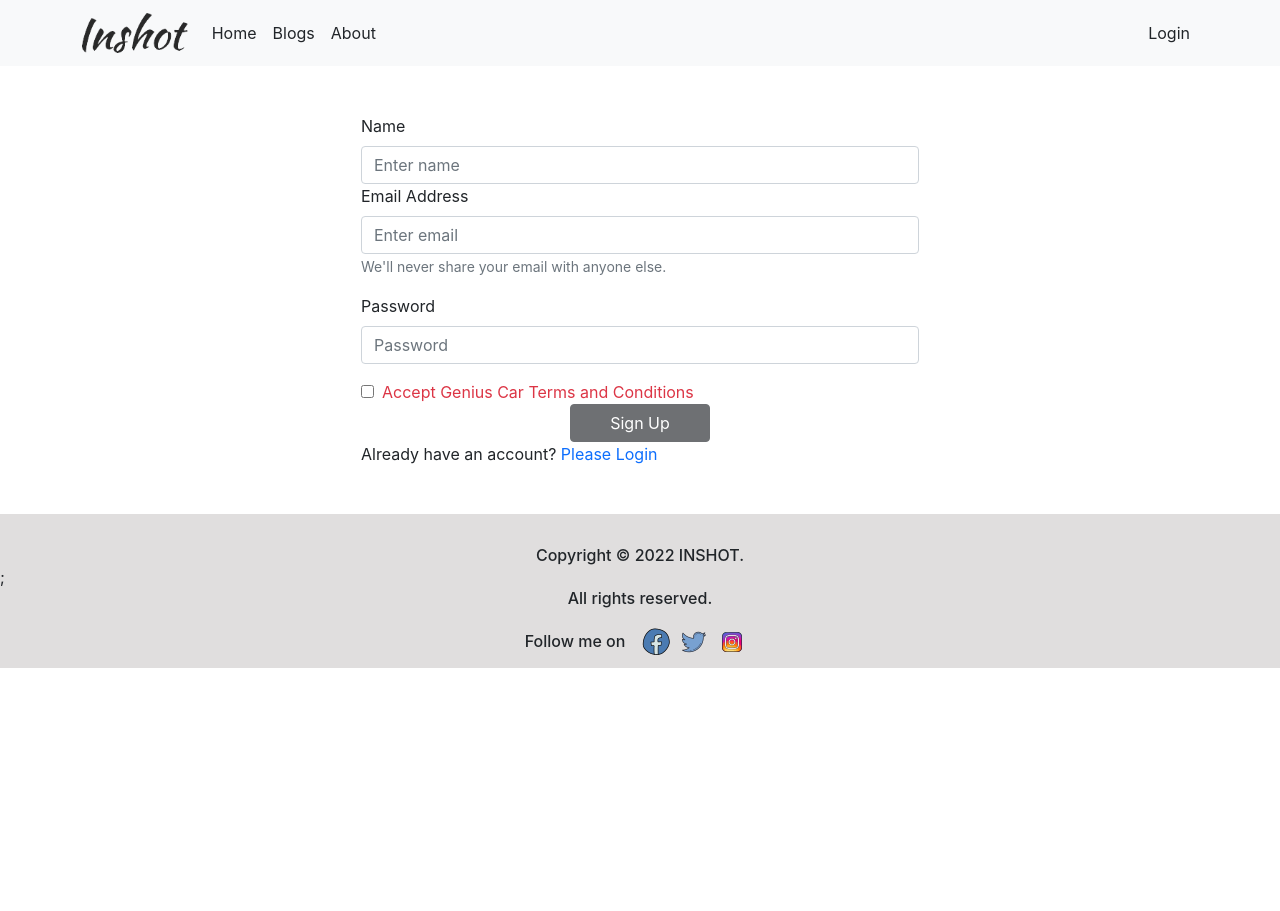
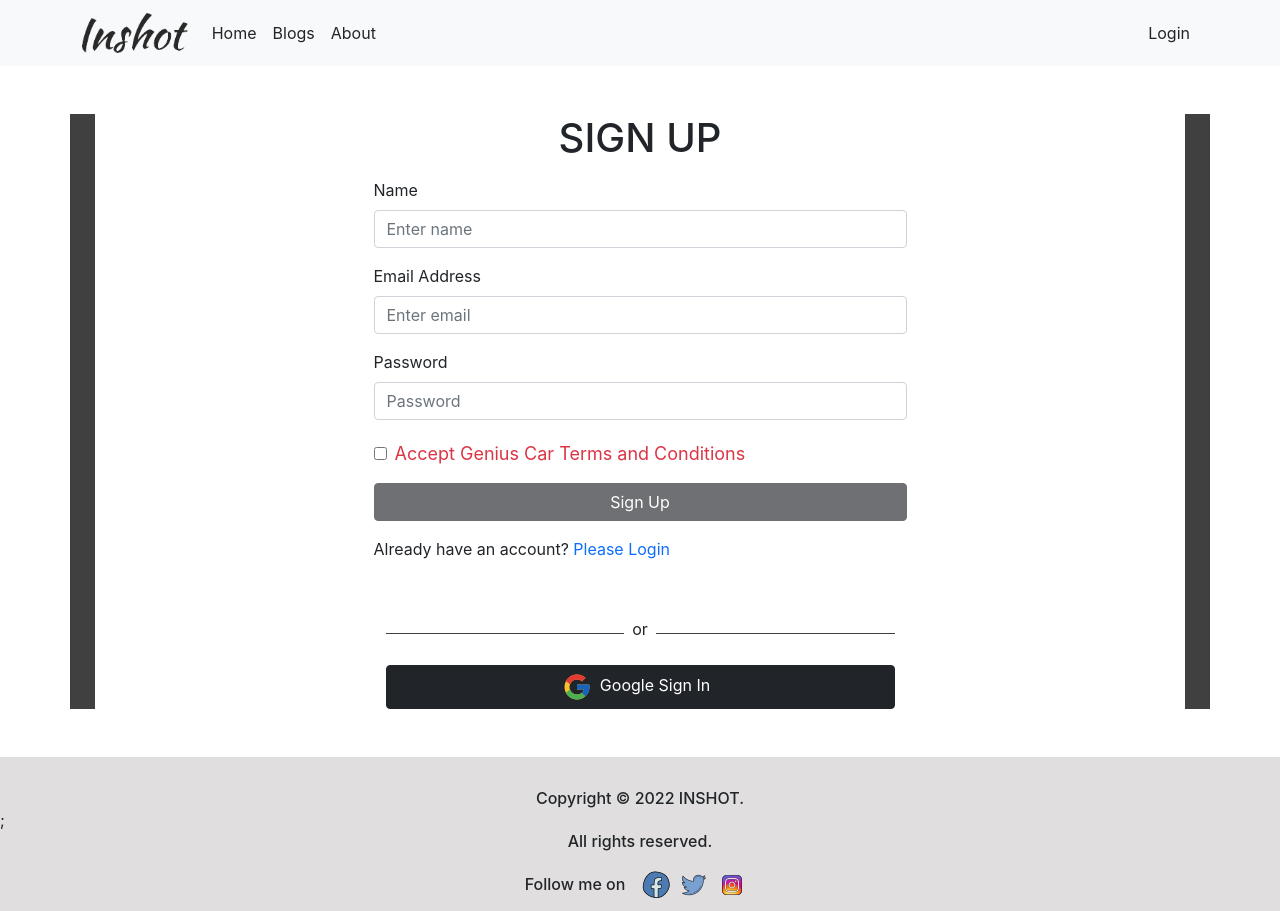
Before and after one commit to SunjidaAkter/photographer, a React (Create React App) app: page /signUp in a window 1280 px wide. Before the commit the page ends 800 px from the top, so only its background shows below. Built offline with nearby package versions, Linux system fonts and the light colour scheme; no server answers.

Commit message:
login page done

```diff
--- a/src/Pages/Home/Banner/Banner.css
+++ b/src/Pages/Home/Banner/Banner.css
@@ -15,10 +15,10 @@
 
 @media only screen and (max-width:688px) {
     .head {
-        font-size: 30px;
+        font-size: 15px;
     }
 
     .para {
-        font-size: 20px;
+        font-size: 10px;
     }
 }
--- a/src/Pages/Home/Banner/Banner.js
+++ b/src/Pages/Home/Banner/Banner.js
@@ -8,7 +8,7 @@ import './Banner.css'
 
 const Banner = () => {
     return (
-        <div className='container'>
+        <div className='container '>
             <Carousel fade>
                 <Carousel.Item className='caro'>
                     <img
@@ -19,7 +19,8 @@ const Banner = () => {
                     />
                     <Carousel.Caption>
                         <h1 className='mt-5 head'>RIDDLE</h1>
-                        <h3 className='mb-5 para'>Lorem ipsum dolor sit amet, consectetur adipiscing elit.</h3>
+                        <h3 className='mb-5 para'>Only photograph
+                            what you love</h3>
                     </Carousel.Caption>
                 </Carousel.Item>
                 <Carousel.Item className='caro'>
@@ -32,7 +33,8 @@ const Banner = () => {
 
                     <Carousel.Caption>
                         <h1 className='mt-5 head'>THE PLANT</h1>
-                        <h3 className='mb-5 para'>Lorem ipsum dolor sit amet, consectetur adipiscing elit.</h3>
+                        <h3 className='mb-5 para'>Only photograph
+                            what you love</h3>
                     </Carousel.Caption>
                 </Carousel.Item>
                 <Carousel.Item className='caro'>
@@ -45,7 +47,8 @@ const Banner = () => {
 
                     <Carousel.Caption>
                         <h1 className='head' >WILD ROAD</h1>
-                        <h3 className='mb-5 para'>Lorem ipsum dolor sit amet, consectetur adipiscing elit.</h3>
+                        <h3 className='mb-5 para'>Only photograph
+                            what you love</h3>
                     </Carousel.Caption>
                 </Carousel.Item>
             </Carousel>
--- a/src/Pages/Home/Service/Service.css
+++ b/src/Pages/Home/Service/Service.css
@@ -38,6 +38,14 @@
     border-radius: 10px;
 }
 
+.accept {
+    font-size: 18px;
+}
+
+.accepts {
+    width: 10px;
+}
+
 .photo-frame:hover .photo-element {
     transition: 1s linear;
     display: block;
@@ -54,23 +62,35 @@
         margin-bottom: 10px;
     }
 
+    .accept {
+        font-size: 10px;
+
+
+    }
+
+    .accepts {
+
+
+        width: 5px;
+    }
+
     .photo-frame h2 {
         margin-top: 30px;
     }
 
     .photo-frame h2 {
         margin-top: 0px;
-        font-size: 30px;
+        font-size: 25px;
     }
 
     .photo-frame h5 {
 
-        font-size: 20px;
+        font-size: 15px;
     }
 
     .photo-frame p {
 
-        font-size: 15px;
+        font-size: 12px;
     }
 }
 
--- a/src/Pages/Home/Service/Service.js
+++ b/src/Pages/Home/Service/Service.js
@@ -1,14 +1,12 @@
 import React from 'react';
-import { useNavigate } from 'react-router-dom';
+import { Link, useNavigate } from 'react-router-dom';
 import './Service.css'
 
 const Service = ({ service }) => {
-    const { id, name, img, price, cameraType, term, resolution, processing, _package } = service;
-    const navigate = useNavigate();
+    const { name, img, price, cameraType, term, resolution, processing, _package } = service;
 
-    const navigateToCkeckOut = id => {
-        navigate(`/service/${id}`);
-    }
+
+
     return (
         <div className='container photo-frame'>
             <div className="photo"><img src={img} alt="" /></div>
@@ -28,7 +26,9 @@ const Service = ({ service }) => {
                 </div>
                 <div className='d-flex justify-content-between'>
                     <h2 className='ms-4'>${price}</h2>
-                    <button onClick={() => navigateToCkeckOut(id)} className='butn me-2'>Check Out</button>
+                    <Link to="/checkOut">
+                        <button className='butn me-2'>Check Out</button>
+                    </Link>
                 </div>
             </div>
         </div>
--- a/src/Pages/LogIn/LogIn/LogIn.js
+++ b/src/Pages/LogIn/LogIn/LogIn.js
@@ -6,6 +6,7 @@ import { ToastContainer, toast } from 'react-toastify';
 import auth from '../../../firebase.init';
 import Loading from '../../Shared/Loading/Loading';
 import 'react-toastify/dist/ReactToastify.css';
+import SocialLogin from '../SocialLogin/SocialLogin';
 
 const LogIn = () => {
     const navigate = useNavigate();
@@ -22,7 +23,7 @@ const LogIn = () => {
         error,
     ] = useSignInWithEmailAndPassword(auth);
 
-    const [sendPasswordResetEmail, sending, error2] = useSendPasswordResetEmail(auth);
+    const [sendPasswordResetEmail, sending] = useSendPasswordResetEmail(auth);
 
     if (loading || sending) {
         return <Loading></Loading>
@@ -33,8 +34,8 @@ const LogIn = () => {
 
     }
 
-    if (error || error2) {
-        errorElement = <p className='text-danger'>Error: {error?.message}{error2?.message}</p>
+    if (error) {
+        errorElement = <p className='text-danger'>Error: {error?.message}</p>
     }
 
     const handleSubmit = event => {
@@ -63,15 +64,13 @@ const LogIn = () => {
     }
 
     return (
-        <div className='container my-5 '>
+        <div className='container my-5 caro'>
             <div className='w-50 mx-auto my-5'>
+                <h1 className='text-center'>LOG IN</h1>
                 <Form onSubmit={handleSubmit}>
                     <Form.Group className="mb-3" controlId="formBasicEmail">
                         <Form.Label>Email address</Form.Label>
                         <Form.Control ref={emailRef} type="email" name="email" placeholder="Enter email" required />
-                        <Form.Text className="text-muted">
-                            We'll never share your email with anyone else.
-                        </Form.Text>
                     </Form.Group>
 
                     <Form.Group className="mb-3" controlId="formBasicPassword">
@@ -79,16 +78,17 @@ const LogIn = () => {
                         <Form.Control ref={passwordRef} type="password" name="password" placeholder="Password" required />
                     </Form.Group>
                     <div className='d-flex '>
-                        <Button className='d-block w-25 mx-auto' variant='dark' type="submit">
+                        <Button className='d-block w-100 mx-auto' variant='dark' type="submit">
                             Log In
                         </Button>
                     </div>
                 </Form>
                 {errorElement}
-                <p>New to Genius Car? <Link to="/signUp" className='text-primary pe-auto text-decoration-none' onClick={navigateSignUp}>Please Register</Link> </p>
+                <p className='my-3'>New to INSHOT? <Link to="/signUp" className='text-primary pe-auto text-decoration-none' onClick={navigateSignUp}>Please Sign Up</Link> </p>
                 <p>Forget Password? <button className='btn btn-link text-primary pe-auto text-decoration-none' onClick={resetPassword}>Reset Password</button> </p>
-                <ToastContainer />
             </div>
+            <SocialLogin></SocialLogin>
+            <ToastContainer />
         </div>
     );
 };
--- a/src/Pages/LogIn/SignUp/SignUp.js
+++ b/src/Pages/LogIn/SignUp/SignUp.js
@@ -4,6 +4,7 @@ import { useCreateUserWithEmailAndPassword, useUpdateProfile } from 'react-fireb
 import { Link, useNavigate } from 'react-router-dom';
 import auth from '../../../firebase.init';
 import Loading from '../../Shared/Loading/Loading';
+import SocialLogin from '../SocialLogin/SocialLogin';
 
 const SignUp = () => {
     const [agree, setAgree] = useState(false);
@@ -40,17 +41,15 @@ const SignUp = () => {
         navigate('/');
     }
     return (
-        <div className='container my-5'>
+        <div className='container my-5 caro'>
             <div className='w-50 mx-auto my-5'>
+                <h1 className='text-center'>SIGN UP</h1>
                 <Form onSubmit={handleSignUp}>
                     <Form.Group className="mb-3" controlId="formBasicEmail">
-                        <Form.Label>Name</Form.Label>
-                        <Form.Control type="text" name="name" placeholder="Enter name" required />
-                        <Form.Label>Email Address</Form.Label>
-                        <Form.Control type="email" name="email" placeholder="Enter email" required />
-                        <Form.Text className="text-muted">
-                            We'll never share your email with anyone else.
-                        </Form.Text>
+                        <Form.Label className='mt-2'>Name</Form.Label>
+                        <Form.Control className='mb-2' type="text" name="name" placeholder="Enter name" required />
+                        <Form.Label className='mt-2'>Email Address</Form.Label>
+                        <Form.Control className='mb-2' type="email" name="email" placeholder="Enter email" required />
                     </Form.Group>
 
                     <Form.Group className="mb-3" controlId="formBasicPassword">
@@ -59,16 +58,17 @@ const SignUp = () => {
                     </Form.Group>
                     <input onClick={() => setAgree(!agree)} type="checkbox" name="terms" id="terms" />
 
-                    <label className={`ps-2 ${agree ? '' : 'text-danger'}`} htmlFor="terms">Accept Genius Car Terms and Conditions</label>
+                    <label className={`accept mb-3 mt-1 ps-2 ${agree ? '' : 'text-danger'}`} htmlFor="terms">Accept Genius Car Terms and Conditions</label>
 
                     <div className='d-flex '>
-                        <Button disabled={!agree} className='d-block w-25 mx-auto' variant="dark" type="submit">
+                        <Button disabled={!agree} className='d-block w-100 mx-auto' variant="dark" type="submit">
                             Sign Up
                         </Button>
                     </div>
                 </Form>
-                <p>Already have an account? <Link to="/logIn" className='text-primary pe-auto text-decoration-none' onClick={navigateLogin}>Please Login</Link> </p>
+                <p className='my-3'>Already have an account? <Link to="/logIn" className='text-primary pe-auto text-decoration-none' onClick={navigateLogin}>Please Login</Link> </p>
             </div>
+            <SocialLogin></SocialLogin>
         </div>
 
     );
--- /dev/null
+++ b/src/Pages/LogIn/SocialLogin/SocialLogin.js
@@ -0,0 +1,47 @@
+import React from 'react';
+import { useSignInWithGoogle } from 'react-firebase-hooks/auth';
+import auth from '../../../firebase.init';
+import { useNavigate } from 'react-router-dom';
+import Loading from '../../Shared/Loading/Loading';
+import googleIcon from "../../../icons/googleIcon.png";
+
+const SocialLogin = () => {
+    const [signInWithGoogle, user, loading, error] = useSignInWithGoogle(auth);
+    const navigate = useNavigate();
+
+    let errorElement;
+
+    if (loading) {
+        return <Loading></Loading>
+    }
+
+    if (error) {
+        errorElement = <p className='text-danger'>Error: {error?.message} </p>
+    }
+
+    if (user) {
+        navigate('/home');
+    }
+    return (
+        <div>
+            <div className='container w-50'>
+                <div className='d-flex align-items-center'>
+                    <div style={{ height: '1px', backgroundColor: '#404040' }} className=' w-50'></div>
+                    <p className='mt-2 px-2'>or</p>
+                    <div style={{ height: '1px', backgroundColor: '#404040' }} className='w-50'></div>
+                </div>
+                <div className=''>
+                    <button
+                        onClick={() => signInWithGoogle()}
+                        className='btn btn-dark w-100 d-block mx-auto my-2'>
+                        <img style={{ width: '30px' }} src={googleIcon} alt="" />
+                        <span className='px-2'>Google Sign In</span>
+                    </button>
+                    {errorElement}
+                </div>
+            </div>
+        </div>
+    );
+};
+
+export default SocialLogin;
--- a/src/Pages/Shared/Footer/Footer.js
+++ b/src/Pages/Shared/Footer/Footer.js
@@ -13,7 +13,7 @@ const Footer = () => {
             <div className='d-flex justify-content-center align-items-center'>
                 <h6 className='my-3 me-3'>Follow me on </h6>
                 <a
-                    href="https://www.facebook.com/DeveloperShahadatHossain/"
+                    href="https://www.facebook.com/"
                     target="blank"
                 >
                     <img
@@ -25,7 +25,7 @@ const Footer = () => {
                 </a>
 
 
-                <a href="https://twitter.com/wd_shahadat" target="blank">
+                <a href="https://twitter.com/" target="blank">
                     <img
                         className="me-2"
                         style={{ width: "30px" }}
@@ -35,7 +35,7 @@ const Footer = () => {
                 </a>
 
                 <a
-                    href="https://www.instagram.com/developershahadat/"
+                    href="https://www.instagram.com/"
                     target="blank"
                 >
                     <img
--- a/src/Pages/Shared/Loading/Loading.js
+++ b/src/Pages/Shared/Loading/Loading.js
@@ -1,9 +1,10 @@
 import React from 'react';
+import { Spinner } from 'react-bootstrap';
 
 const Loading = () => {
     return (
-        <div>
-
+        <div style={{ height: '300px' }} className='w-100 d-flex justify-content-center align-items-center'>
+            <Spinner animation="border" variant="dark" />
         </div>
     );
 };
```
